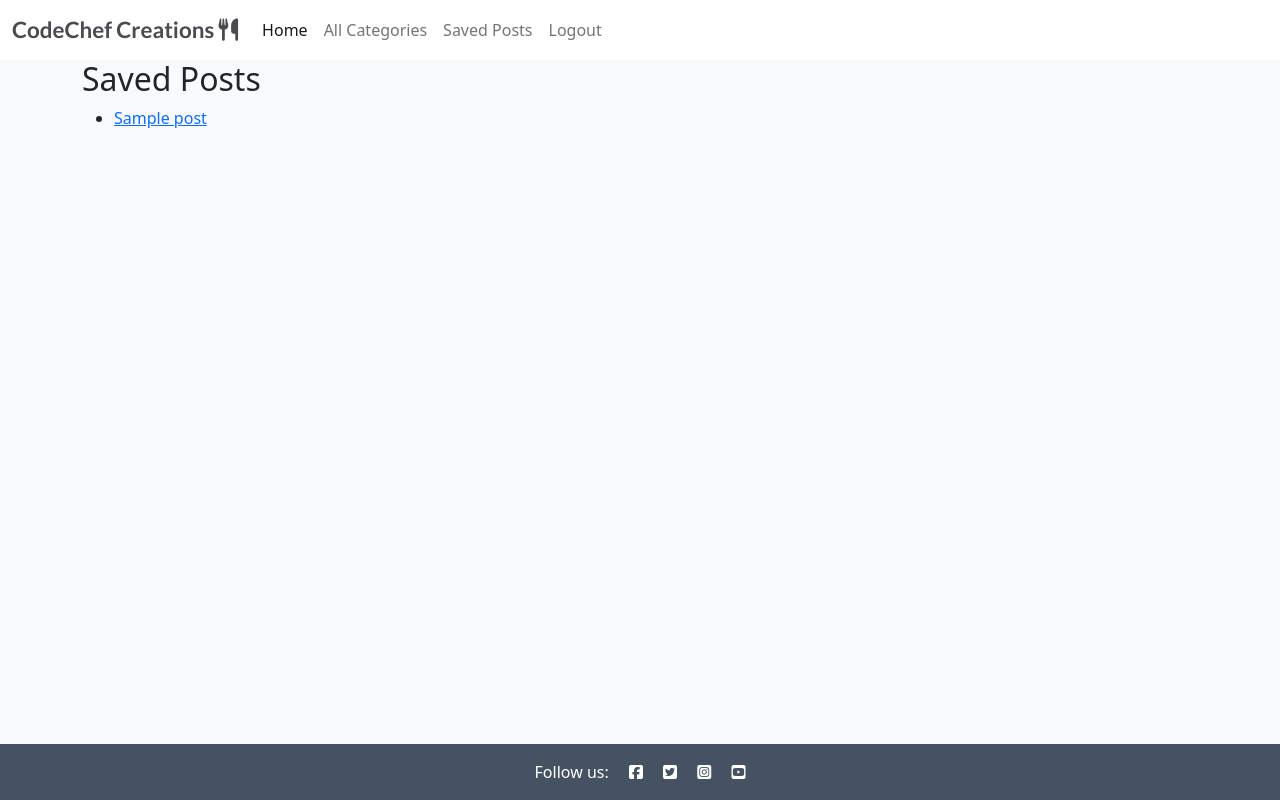
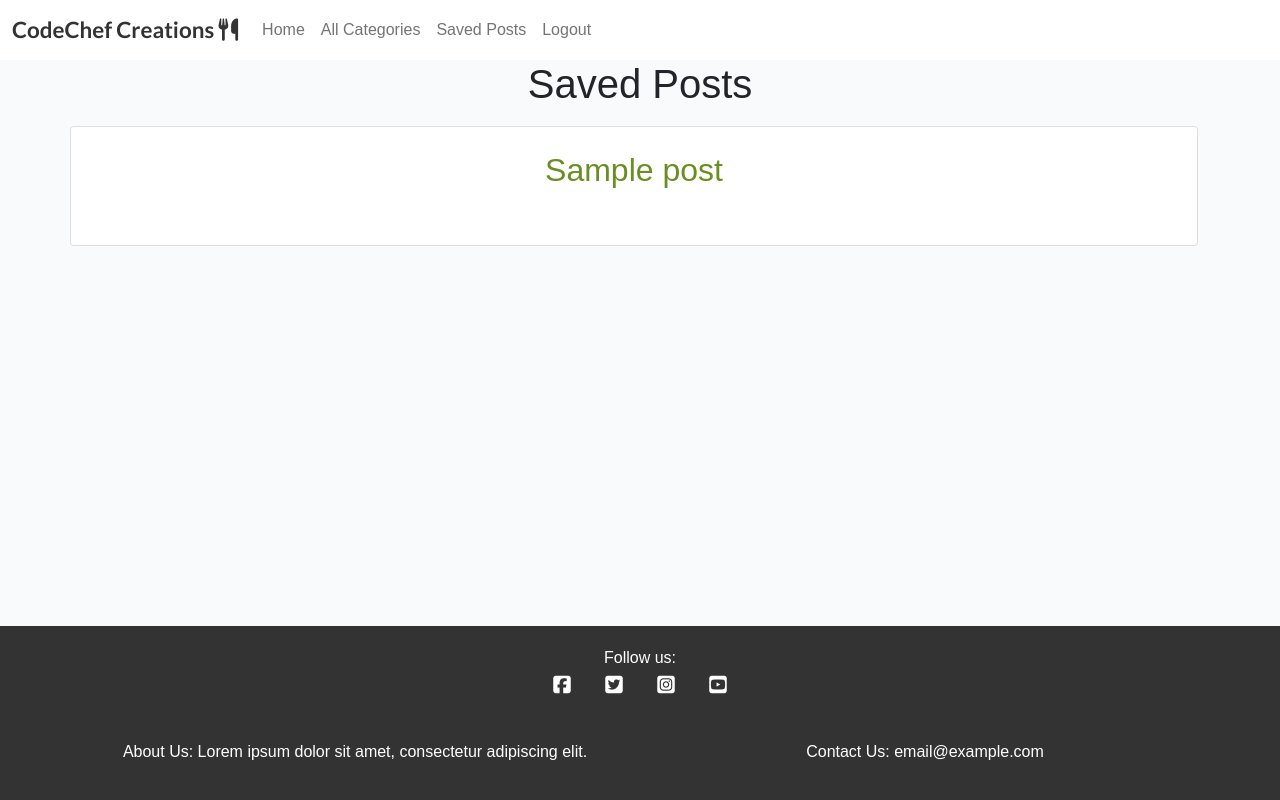
Before and after one commit to Frida010/CodeChef-Creations, a Django app: page /saved_posts/ in a window 1280 px wide. Run offline with Django 3.2, Linux system fonts and the light colour scheme; a user stored in the database is signed in; tables that the repository leaves empty hold one stand-in row (values such as "Sample post"); some libraries are stand-ins or nearby versions.

Commit message:
Add style to saved_posts.html and change style on category-html-files

```diff
--- a/static/css/style.css
+++ b/static/css/style.css
@@ -2,6 +2,12 @@
 /* Set background color for entire page */
 body {
     background-color: #F9FAFC;
+    margin: 0;
+    padding: 0;
+    font-family: Arial, sans-serif;
+    min-height: 100vh;
+    display: flex;
+    flex-direction: column;
 }
 
 /* Brand or logo styles */
@@ -10,7 +16,11 @@ body {
     font-family: Lato, sans-serif;
     font-size: 1.4rem;
     font-weight: 700;
-    color: #4A4A4F;
+    color: #333;
+}
+
+.header {
+    margin-bottom: auto;
 }
 
 /* Background colors */
@@ -19,7 +29,8 @@ body {
 }
 
 .dark-bg {
-    background-color: #445261;
+    background-color: #333;
+    color: #fff;
 }
 
 main-bg {
@@ -185,3 +196,27 @@ main-bg {
 .not-saved .fa-bookmark {
     color: #808994;
 }
+
+/* Footer, and footer content */
+
+.footer {
+    padding: 20px 0;
+    text-align: center;
+    margin-top: auto;
+}
+
+.social-icons {
+    margin-bottom: 20px;
+}
+
+.social-icons a {
+    color: #fff;
+    text-decoration: none;
+    margin: 0 15px;
+    font-size: 20px;
+}
+
+.about-me,
+.contact-me {
+    margin-top: 20px;
+}
--- a/templates/base.html
+++ b/templates/base.html
@@ -22,24 +22,26 @@
 
 <body class="d-flex flex-column h-100 main-bg">
 
-    <!-- Navigation -->
 
-    <nav class="navbar navbar-expand-lg navbar-light bg-white">
+    <!-- Header -->
+    <header class="navbar navbar-expand-lg navbar-light light-bg">
         <div class="container-fluid">
-            <a class="navbar-brand" href="{% url 'home' %}"><span class="brand">CodeChef Creations <i class="fa-solid fa-utensils"></i></span></a>
+            <a class="navbar-brand" href="{% url 'home' %}"><span class="brand">CodeChef Creations <i
+                        class="fa-solid fa-utensils"></i></span></a>
             <button class="navbar-toggler" type="button" data-bs-toggle="collapse" data-bs-target="#navbarText"
                 aria-controls="navbarText" aria-expanded="false" aria-label="Toggle navigation">
                 <span class="navbar-toggler-icon"></span>
             </button>
             <div class="collapse navbar-collapse" id="navbarText">
-                <ul class="navbar-nav me-auto mb-2 mb-lg-0">
+                <ul class="navbar-nav">
                     <li class="nav-item">
-                        <a class="nav-link active" aria-current="page" href="{% url 'home' %}">Home</a>
+                        <a class="nav-link" aria-current="page" href="{% url 'home' %}">Home</a>
                     </li>
-                    <li>
-                    <a class="nav-link" href="{% url 'category_posts' category_name='all' %}">All Categories</a>
+                    <li class="nav-item">
+                        <a class="nav-link" href="{% url 'category_posts' category_name='all' %}">All Categories</a>
                     </li>
-
+                </ul>
+                <ul class="navbar-nav">
                     {% if user.is_authenticated %}
                     <li class="nav-item">
                         <a class="nav-link" href="{% url 'saved_posts' %}">Saved Posts</a>
@@ -47,7 +49,6 @@
                     <li class="nav-item">
                         <a class="nav-link" href="{% url 'account_logout' %}">Logout</a>
                     </li>
-
                     {% else %}
                     <li class="nav-item">
                         <a class="nav-link" href="{% url 'account_signup' %}">Register</a>
@@ -59,7 +60,7 @@
                 </ul>
             </div>
         </div>
-    </nav>
+    </header>
 
     <div class="container">
         {% block page_content %}{% endblock %}
@@ -85,13 +86,33 @@
     </main>
 
     <!-- Footer -->
-    <footer class="footer mt-auto py-3 dark-bg">
-        <p class="m-0 text-center text-white">Follow us: <i class="fab fa-facebook-square ms-3"></i>
-            <i class="fab fa-twitter-square ms-3"></i>
-            <i class="fab fa-instagram-square ms-3"></i>
-            <i class="fab fa-youtube-square ms-3"></i>
-        </p>
+    <footer class="footer dark-bg">
+        <div class="container">
+            <div class="row justify-content-center">
+                <div class="col-auto social-icons">
+                    <p class="m-0">Follow us:</p>
+                    <a href="#" class="text-white"><i class="fab fa-facebook-square"></i></a>
+                    <a href="#" class="text-white"><i class="fab fa-twitter-square"></i></a>
+                    <a href="#" class="text-white"><i class="fab fa-instagram-square"></i></a>
+                    <a href="#" class="text-white"><i class="fab fa-youtube-square"></i></a>
+                </div>
+            </div>
+
+            <div class="row justify-content-center">
+                <div class="col-md-6 about-me">
+                    <!-- Lägg till information om dig själv här -->
+                    <p>About Us: Lorem ipsum dolor sit amet, consectetur adipiscing elit.</p>
+                </div>
+
+                <div class="col-md-6 contact-me">
+                    <!-- Lägg till kontaktinformation här -->
+                    <p>Contact Us: email@example.com</p>
+                </div>
+            </div>
+        </div>
     </footer>
+
+    <!-- Javascript-links -->
     <script src="https://kit.fontawesome.com/e42f4addcd.js" crossorigin="anonymous"></script>
     <script>
         setTimeout(function () {
--- a/templates/saved_posts.html
+++ b/templates/saved_posts.html
@@ -2,17 +2,28 @@
 
 {% block content %}
 <div class="container">
-    <h2>Saved Posts</h2>
+    <h1 class="text-center">Saved Posts</h1>
+
     {% if saved_posts %}
-    <ul>
-        {% for saved_post in saved_posts %}
-        <li>
-            <a href="{% url 'post_detail' slug=saved_post.post.slug %}">{{ saved_post.post.title }}</a>
-        </li>
-        {% endfor %}
-    </ul>
+    <div class="row justify-content-center my-row">
+        <ul class="list-group">
+            {% for saved_post in saved_posts %}
+            <li class="list-group-item">
+                <div class="card mb-4">
+                    <div class="card-body text-center">
+                        <h2 class="card-title mx-auto">
+                            <a href="{% url 'post_detail' slug=saved_post.post.slug %}" class="my-post-title">
+                                {{ saved_post.post.title }}
+                            </a>
+                        </h2>
+                    </div>
+                </div>
+            </li>
+            {% endfor %}
+        </ul>
+    </div>
     {% else %}
-    <p>You have no saved posts yet!</p>
+    <p class="text-center">You have no saved posts yet!</p>
     {% endif %}
 </div>
 {% endblock content %}
```
Also changed, not shown: templates/category_detail.html (+11 -1 lines), templates/category_posts.html (+9 -1 lines).
